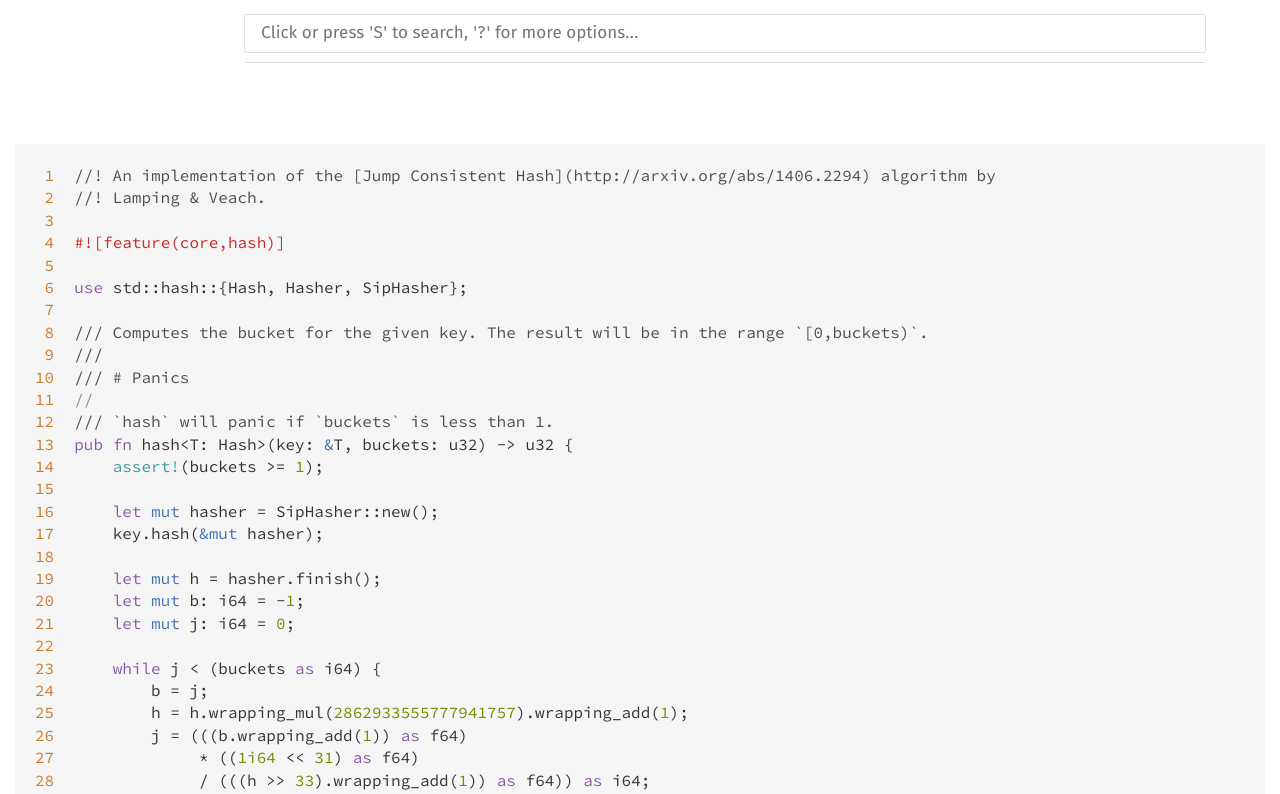
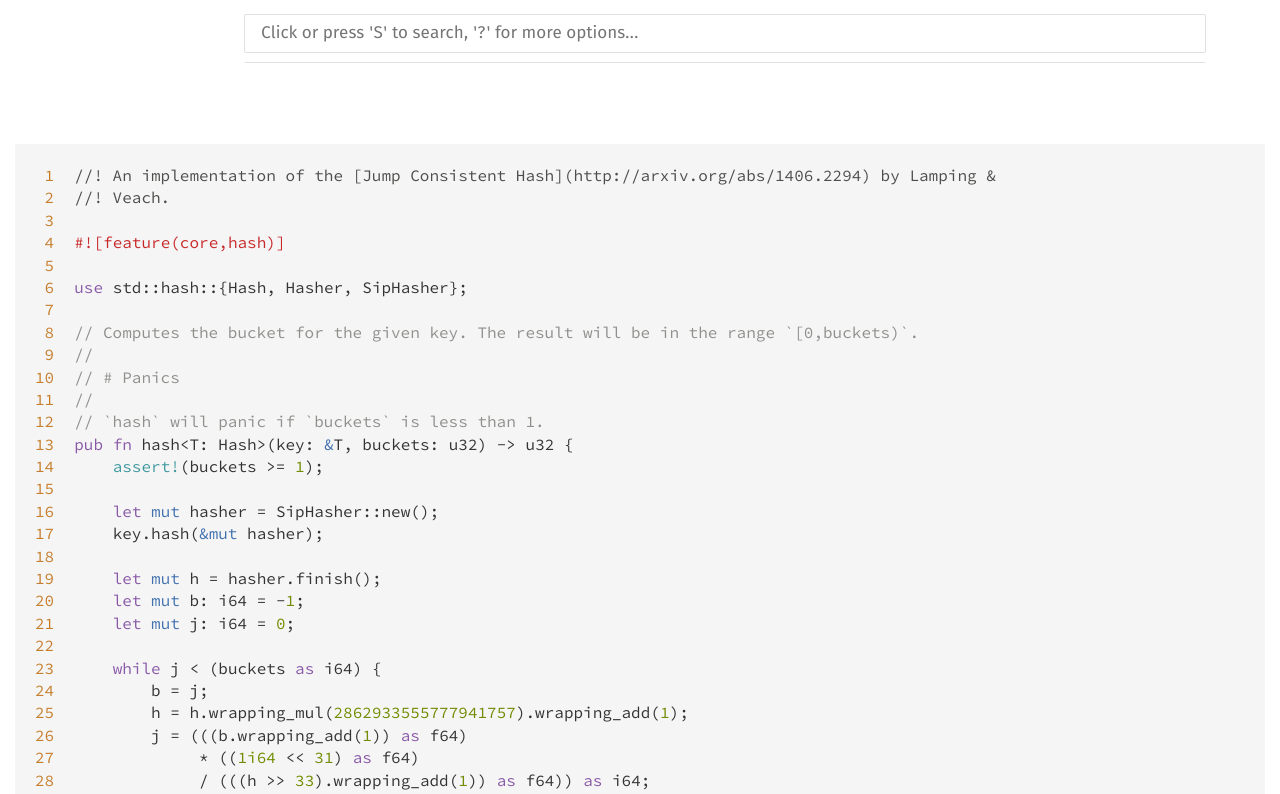
Before and after one commit to codahale/jumphash, a plain HTML site: page src/jumphash/lib.rs/lib.rs.html in a window 1280 px wide. Shown: the top 794 px of the page. Drawn offline with Linux system fonts and the light colour scheme.

Commit message:
rebuild pages at f496270

```diff
--- a/jumphash/sidebar-items.js
+++ b/jumphash/sidebar-items.js
@@ -1 +1 @@
-initSidebarItems({"fn":[["hash","Computes the bucket for the given key. The result will be in the range `[0,buckets)`."]]});
+initSidebarItems({"fn":[["hash",""]]});
--- a/search-index.js
+++ b/search-index.js
@@ -1,3 +1,3 @@
 var searchIndex = {};
-searchIndex['jumphash'] = {"items":[[0,"","jumphash","An implementation of the [Jump Consistent Hash](http://arxiv.org/abs/1406.2294) algorithm by\nLamping & Veach.",null,null],[5,"hash","","Computes the bucket for the given key. The result will be in the range `[0,buckets)`.",null,{"inputs":[{"name":"t"},{"name":"u32"}],"output":{"name":"u32"}}]],"paths":[]};
+searchIndex['jumphash'] = {"items":[[0,"","jumphash","An implementation of the [Jump Consistent Hash](http://arxiv.org/abs/1406.2294) by Lamping &\nVeach.",null,null],[5,"hash","","",null,{"inputs":[{"name":"t"},{"name":"u32"}],"output":{"name":"u32"}}]],"paths":[]};
 initSearch(searchIndex);
--- a/src/jumphash/lib.rs/lib.rs.html
+++ b/src/jumphash/lib.rs/lib.rs.html
@@ -83,18 +83,18 @@
 <span id="41">41</span>
 <span id="42">42</span>
 </pre><pre class='rust '>
-<span class='doccomment'>//! An implementation of the [Jump Consistent Hash](http://arxiv.org/abs/1406.2294) algorithm by</span>
-<span class='doccomment'>//! Lamping &amp; Veach.</span>
+<span class='doccomment'>//! An implementation of the [Jump Consistent Hash](http://arxiv.org/abs/1406.2294) by Lamping &amp;</span>
+<span class='doccomment'>//! Veach.</span>
 
 <span class='attribute'>#<span class='op'>!</span>[<span class='ident'>feature</span>(<span class='ident'>core</span>,<span class='ident'>hash</span>)]</span>
 
 <span class='kw'>use</span> <span class='ident'>std</span>::<span class='ident'>hash</span>::{<span class='ident'>Hash</span>, <span class='ident'>Hasher</span>, <span class='ident'>SipHasher</span>};
 
-<span class='doccomment'>/// Computes the bucket for the given key. The result will be in the range `[0,buckets)`.</span>
-<span class='doccomment'>///</span>
-<span class='doccomment'>/// # Panics</span>
+<span class='comment'>// Computes the bucket for the given key. The result will be in the range `[0,buckets)`.</span>
 <span class='comment'>//</span>
-<span class='doccomment'>/// `hash` will panic if `buckets` is less than 1.</span>
+<span class='comment'>// # Panics</span>
+<span class='comment'>//</span>
+<span class='comment'>// `hash` will panic if `buckets` is less than 1.</span>
 <span class='kw'>pub</span> <span class='kw'>fn</span> <span class='ident'>hash</span><span class='op'>&lt;</span><span class='ident'>T</span>: <span class='ident'>Hash</span><span class='op'>&gt;</span>(<span class='ident'>key</span>: <span class='kw-2'>&amp;</span><span class='ident'>T</span>, <span class='ident'>buckets</span>: <span class='ident'>u32</span>) <span class='op'>-&gt;</span> <span class='ident'>u32</span> {
     <span class='macro'>assert</span><span class='macro'>!</span>(<span class='ident'>buckets</span> <span class='op'>&gt;=</span> <span class='number'>1</span>);
 
```
Also changed, not shown: jumphash/fn.hash.html (+1 -6 lines), jumphash/index.html (+3 -4 lines).
